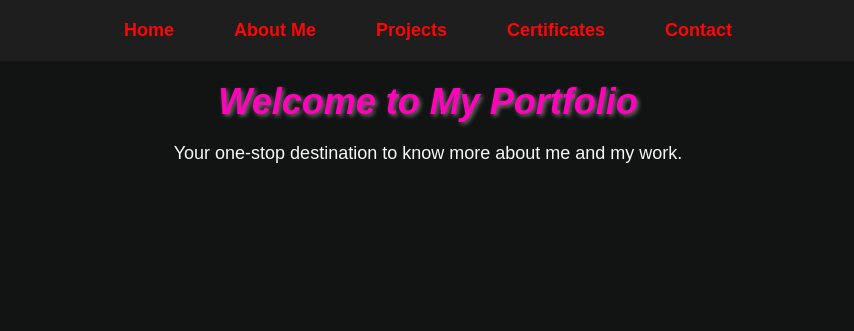
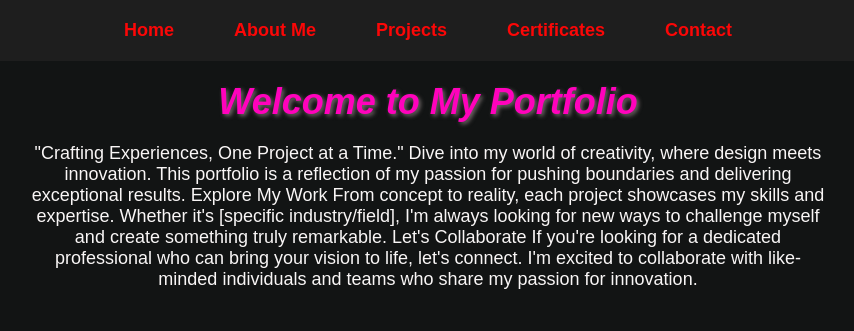
Before and after one commit to Pragati-2/My-Portfolio, a plain HTML site: page index.html in a window 1280 px wide. Shown: the whole page, without its empty margins (212-1066 px from the left). Drawn offline with Linux system fonts and the light colour scheme.

Commit message:
Update index.html

```diff
--- a/index.html
+++ b/index.html
@@ -25,7 +25,19 @@
                     Welcome to My Portfolio
             </centre>
         </h1>
-        <p>Your one-stop destination to know more about me and my work.</p>
+        <p>
+        "Crafting Experiences, One Project at a Time."
+
+Dive into my world of creativity, where design meets innovation. This portfolio is a reflection of my passion for pushing boundaries and delivering exceptional results.
+
+Explore My Work
+
+From concept to reality, each project showcases my skills and expertise. Whether it's [specific industry/field], I'm always looking for new ways to challenge myself and create something truly remarkable.
+
+Let's Collaborate
+
+If you're looking for a dedicated professional who can bring your vision to life, let's connect. I'm excited to collaborate with like-minded individuals and teams who share my passion for innovation.
+</p>
 
     </main>
 </html>
```
